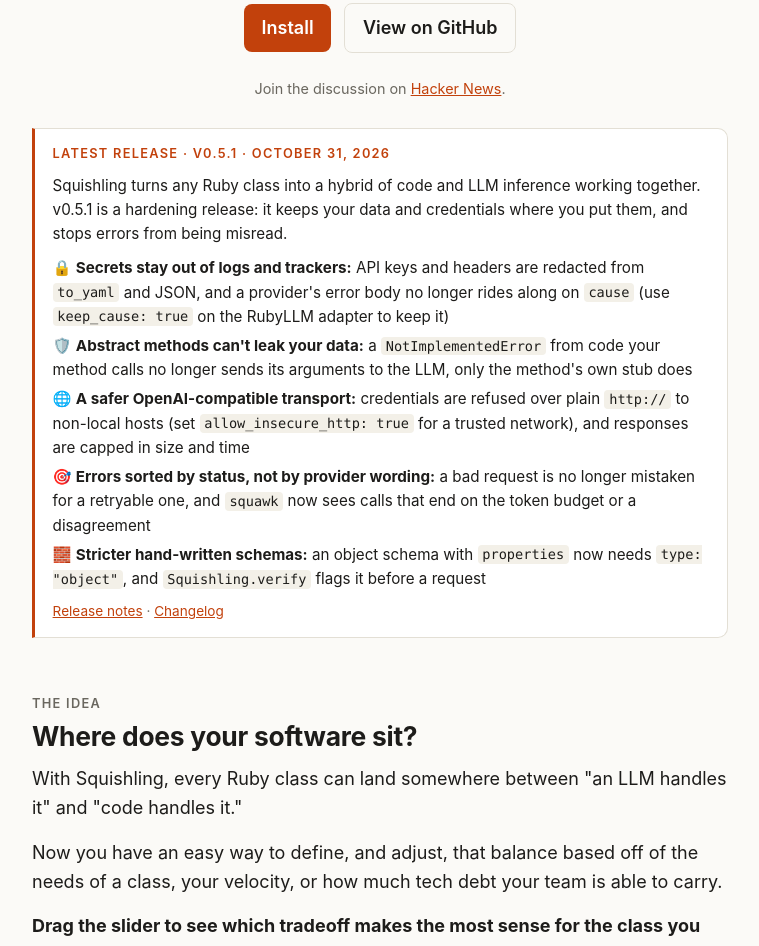
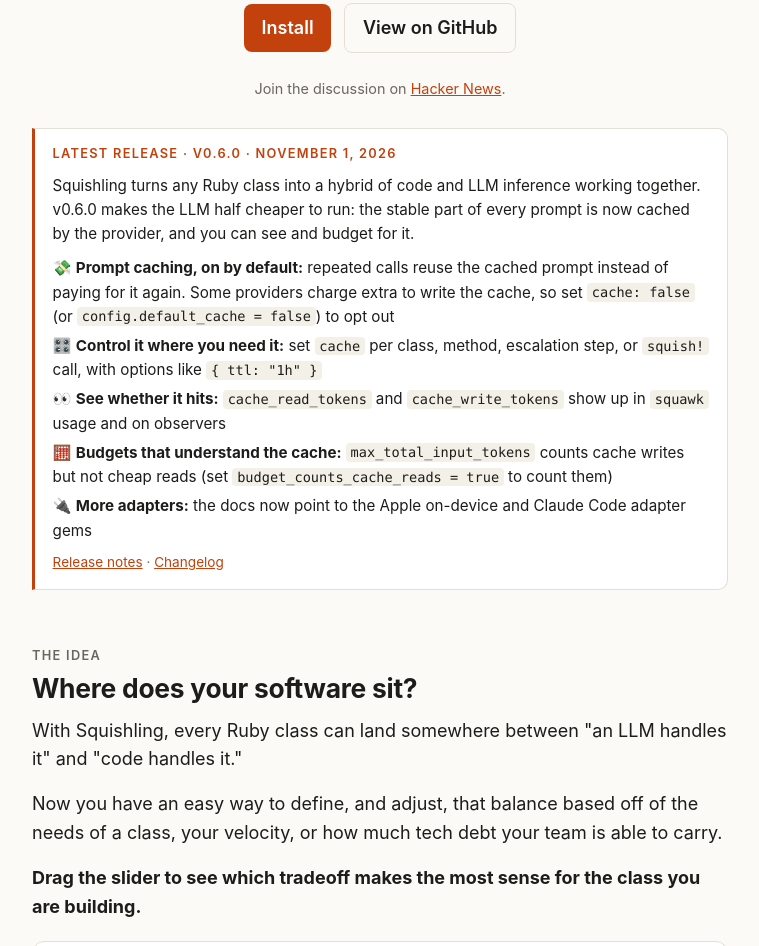
Before and after one commit to Coolhand-Labs/squishling, a plain HTML site: page site/index.html in a window 1280 px wide. Shown: the part 564-1510 px from the top of the page, without its empty margins (260-1019 px from the left). Drawn offline with Linux system fonts and the light colour scheme.

Commit message:
release v0.6.0 (#98)
Release prep for v0.6.0: prompt caching on by default, plus the budget rule for cache reads.

Merged for this release: #80 (prompt-caching setting), #97 (cache reads out of the token budget by default), #94 (adapter gem links in the docs).

- `CHANGELOG.md`: `## [0.6.0] - 2026-11-01` (Added / Changed / Documented). Three behavior changes are called out: caching on by default, `max_total_input_tokens` counting cache writes, and the OpenAI-compatible adapter reporting `input_tokens` net of cached tokens.
- `lib/squishling/version.rb` and `Gemfile.lock`: 0.5.1 to 0.6.0 (minor: new public API and a default-behavior change, pre-1.0).
- `Gemfile.lock`: dev-only `addressable` 2.9.0 to 2.9.2, which clears new bundler-audit advisories that were failing the Lint job on `main`.
- `site/index.html`: the latest-release callout, rewritten for v0.6.0.

Validation: `bundle exec rake` green (1271 examples, 0 failures, 99.81% line coverage, RuboCop clean); `bin/exhale dry --include-tests` and `bin/exhale complexity` clean; `bin/live-examples` 4 of 4 passed (anthropic 13/13, openai 13/13, openai_compatible 13/13, coolhand 6/6).

Merge and tag with `/finish-release`.

```diff
--- a/site/index.html
+++ b/site/index.html
@@ -243,17 +243,17 @@
 </header>
 
 <aside class="release" id="latest-release" aria-label="Latest release">
-  <p class="kicker">Latest release · v0.5.1 · <time datetime="2026-10-31">October 31, 2026</time></p>
-  <p>Squishling turns any Ruby class into a hybrid of code and LLM inference working together. v0.5.1 is a hardening
-  release: it keeps your data and credentials where you put them, and stops errors from being misread.</p>
+  <p class="kicker">Latest release · v0.6.0 · <time datetime="2026-11-01">November 1, 2026</time></p>
+  <p>Squishling turns any Ruby class into a hybrid of code and LLM inference working together. v0.6.0 makes the LLM
+  half cheaper to run: the stable part of every prompt is now cached by the provider, and you can see and budget for it.</p>
   <ul>
-    <li>🔒 <strong>Secrets stay out of logs and trackers:</strong> API keys and headers are redacted from <code>to_yaml</code> and JSON, and a provider's error body no longer rides along on <code>cause</code> (use <code>keep_cause: true</code> on the RubyLLM adapter to keep it)</li>
-    <li>🛡️ <strong>Abstract methods can't leak your data:</strong> a <code>NotImplementedError</code> from code your method calls no longer sends its arguments to the LLM, only the method's own stub does</li>
-    <li>🌐 <strong>A safer OpenAI-compatible transport:</strong> credentials are refused over plain <code>http://</code> to non-local hosts (set <code>allow_insecure_http: true</code> for a trusted network), and responses are capped in size and time</li>
-    <li>🎯 <strong>Errors sorted by status, not by provider wording:</strong> a bad request is no longer mistaken for a retryable one, and <code>squawk</code> now sees calls that end on the token budget or a disagreement</li>
-    <li>🧱 <strong>Stricter hand-written schemas:</strong> an object schema with <code>properties</code> now needs <code>type: "object"</code>, and <code>Squishling.verify</code> flags it before a request</li>
+    <li>💸 <strong>Prompt caching, on by default:</strong> repeated calls reuse the cached prompt instead of paying for it again. Some providers charge extra to write the cache, so set <code>cache: false</code> (or <code>config.default_cache = false</code>) to opt out</li>
+    <li>🎛️ <strong>Control it where you need it:</strong> set <code>cache</code> per class, method, escalation step, or <code>squish!</code> call, with options like <code>{ ttl: "1h" }</code></li>
+    <li>👀 <strong>See whether it hits:</strong> <code>cache_read_tokens</code> and <code>cache_write_tokens</code> show up in <code>squawk</code> usage and on observers</li>
+    <li>🧮 <strong>Budgets that understand the cache:</strong> <code>max_total_input_tokens</code> counts cache writes but not cheap reads (set <code>budget_counts_cache_reads = true</code> to count them)</li>
+    <li>🔌 <strong>More adapters:</strong> the docs now point to the Apple on-device and Claude Code adapter gems</li>
   </ul>
-  <p class="more"><a href="https://github.com/Coolhand-Labs/squishling/releases/tag/v0.5.1">Release notes</a> ·
+  <p class="more"><a href="https://github.com/Coolhand-Labs/squishling/releases/tag/v0.6.0">Release notes</a> ·
   <a href="https://github.com/Coolhand-Labs/squishling/blob/main/CHANGELOG.md">Changelog</a></p>
 </aside>
 
```
Also changed, not shown: 3 other files.
